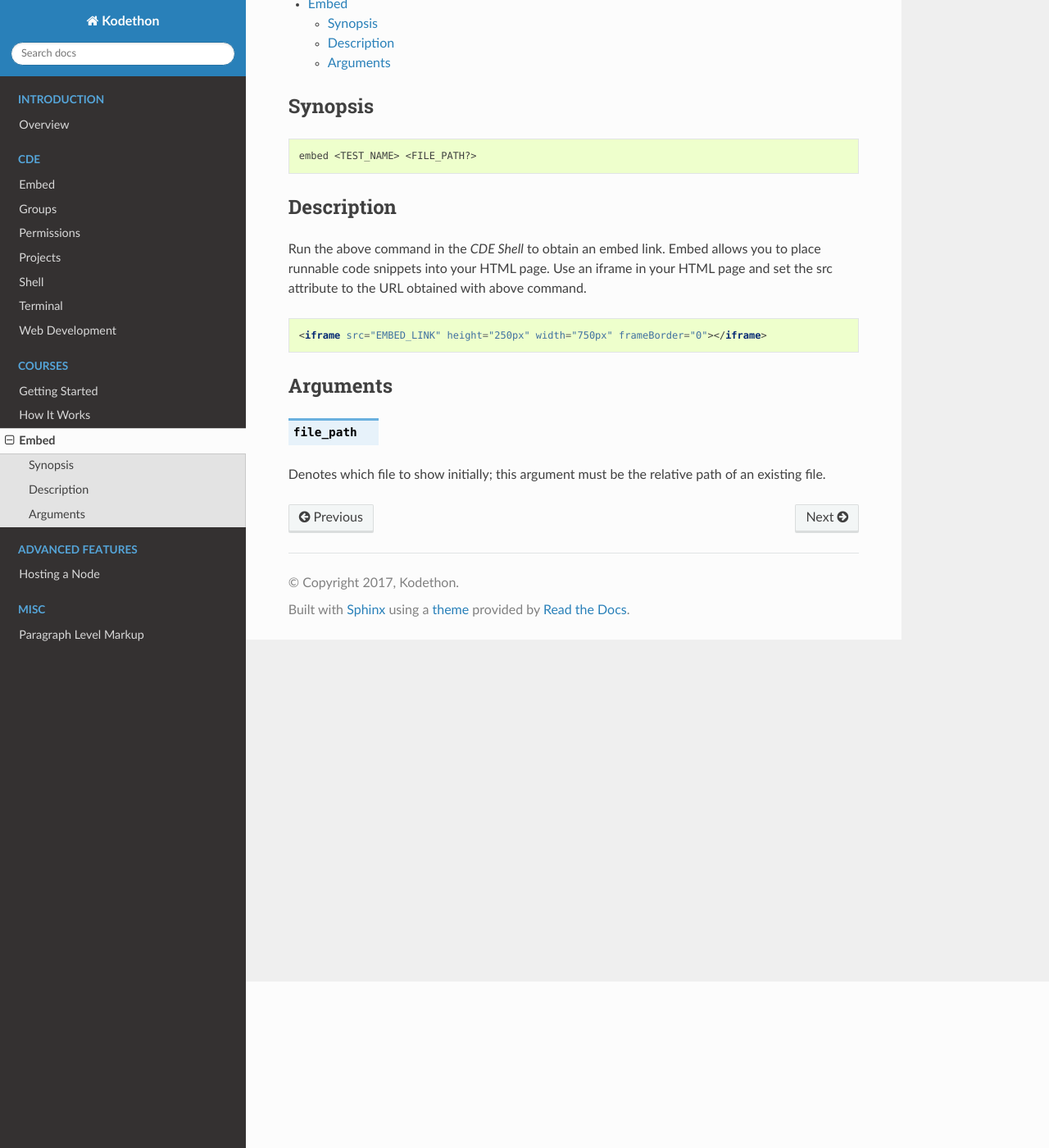
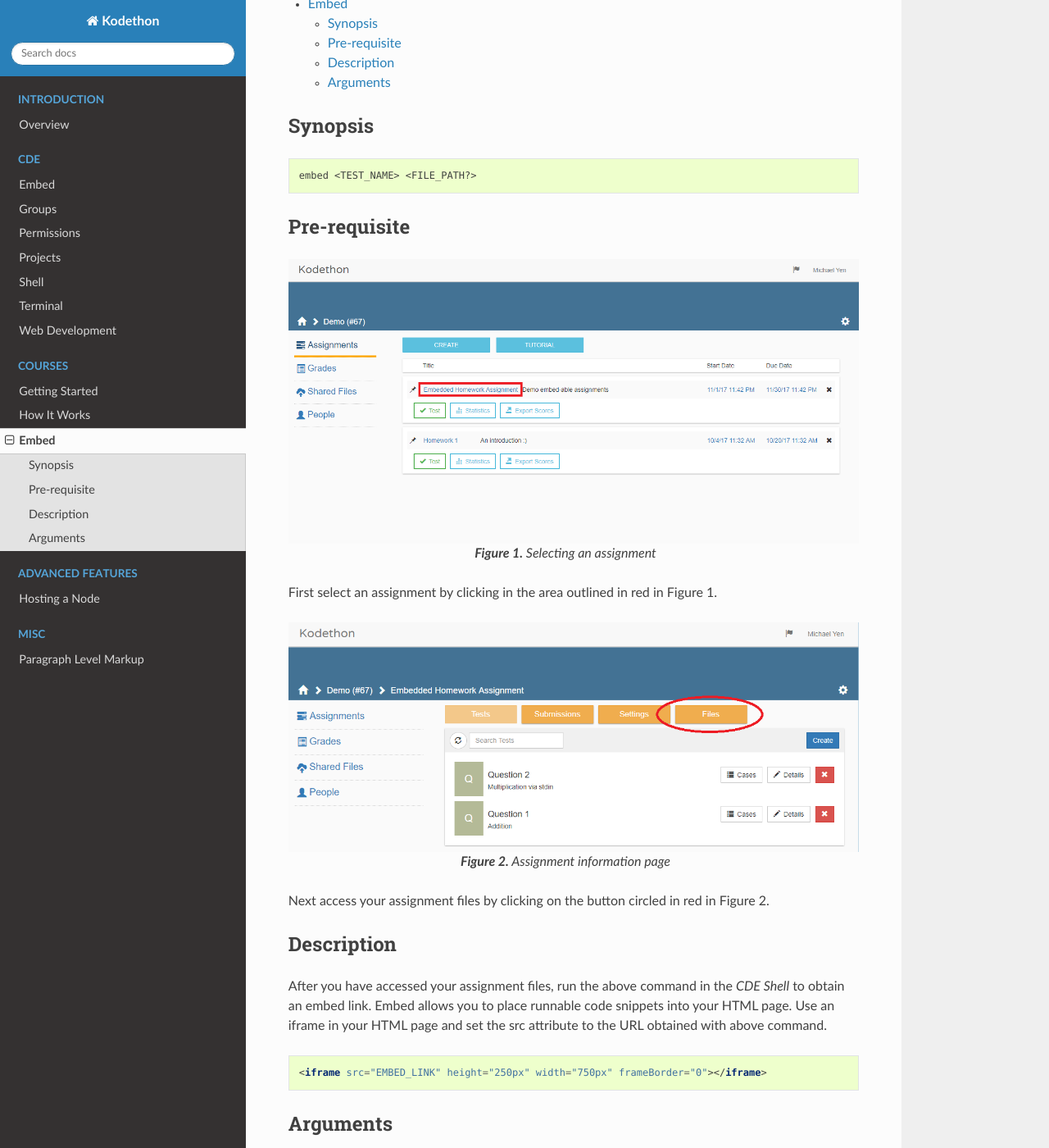
Before and after one commit to kodethon/Docs, a Sphinx documentation site: the page built from source/courses/embed.rst, in a window 1280 px wide and 1400 px high, scrolled down 203 px. Shown: the whole window at 82% size. Built offline with Sphinx 7.4.7 and the Read the Docs theme 2.0.0, drawn with Linux system fonts in a browser that asks for light colours; pages that are not in the unit, such as notebooks, are missing from menus.

Commit message:
Update courses embed to include a pre-requisite section

```diff
--- a/source/courses/embed.rst
+++ b/source/courses/embed.rst
@@ -11,10 +11,28 @@
 
     embed <TEST_NAME> <FILE_PATH?>
 
+Pre-requisite
+================
+.. figure:: ../static/courses/select-assignment.PNG
+    :align: center
+    :figwidth: 100%
+
+    **Figure 1.** Selecting an assignment
+
+First select an assignment by clicking in the area outlined in red in Figure 1.
+
+.. figure:: ../static/courses/assignment-files.PNG
+    :align: center
+    :figwidth: 100%
+
+    **Figure 2.** Assignment information page
+
+Next access your assignment files by clicking on the button circled in red in Figure 2.
+
 Description
 ================
 
-Run the above command in the *CDE Shell* to obtain an embed link.
+After you have accessed your assignment files, run the above command in the *CDE Shell* to obtain an embed link.
 Embed allows you to place runnable code snippets into your HTML page. Use an iframe
 in your HTML page and set the src attribute to the URL obtained with above command.
 
--- a/source/courses/how_it_works.rst
+++ b/source/courses/how_it_works.rst
@@ -15,7 +15,6 @@
 
 Assignments
 ================
-
 .. figure:: ../static/courses/create-assignment.PNG
     :align: center
     :figwidth: 100%
```
Also changed, not shown: source/static/courses/assignment-files.PNG (added), source/static/courses/select-assignment.PNG (added).
